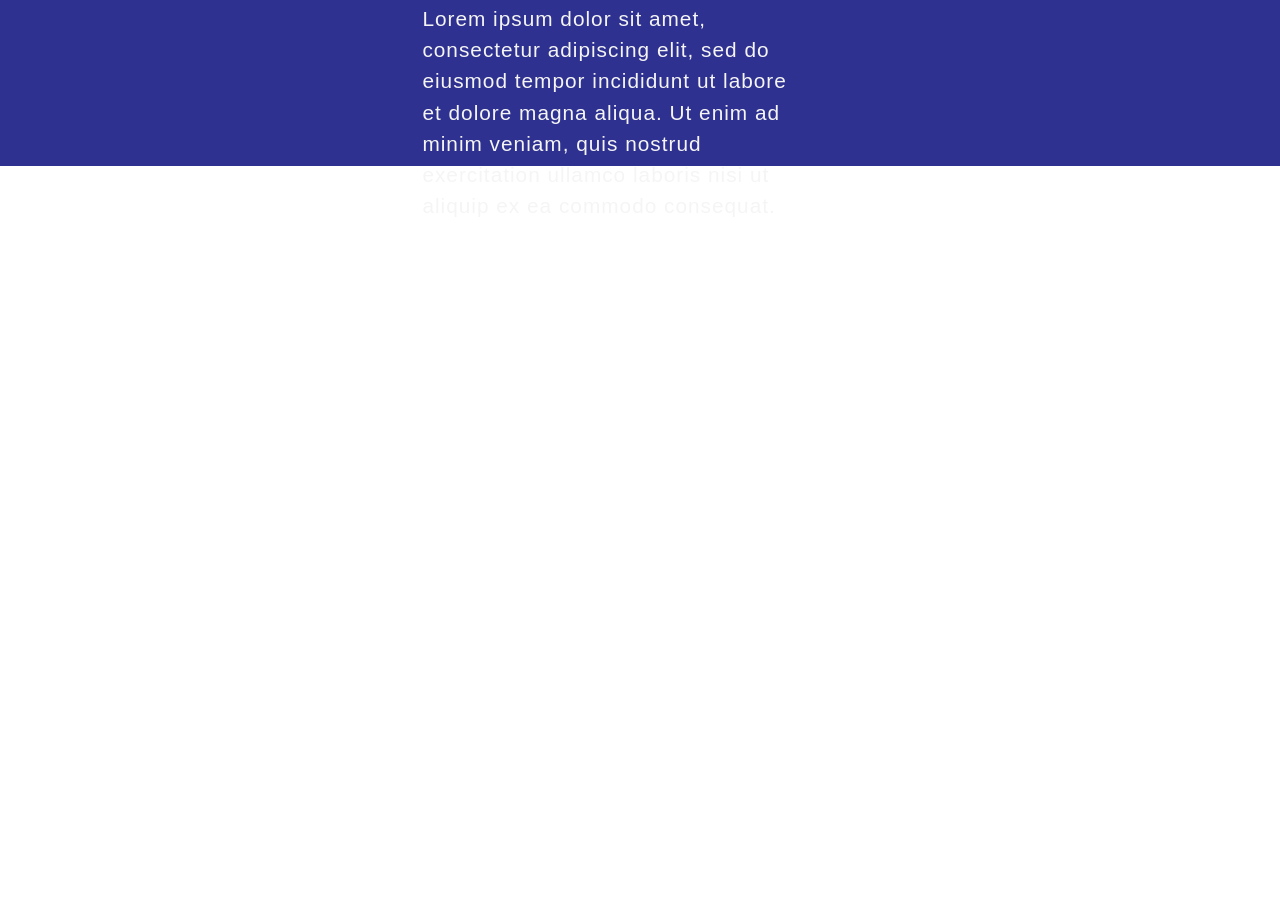
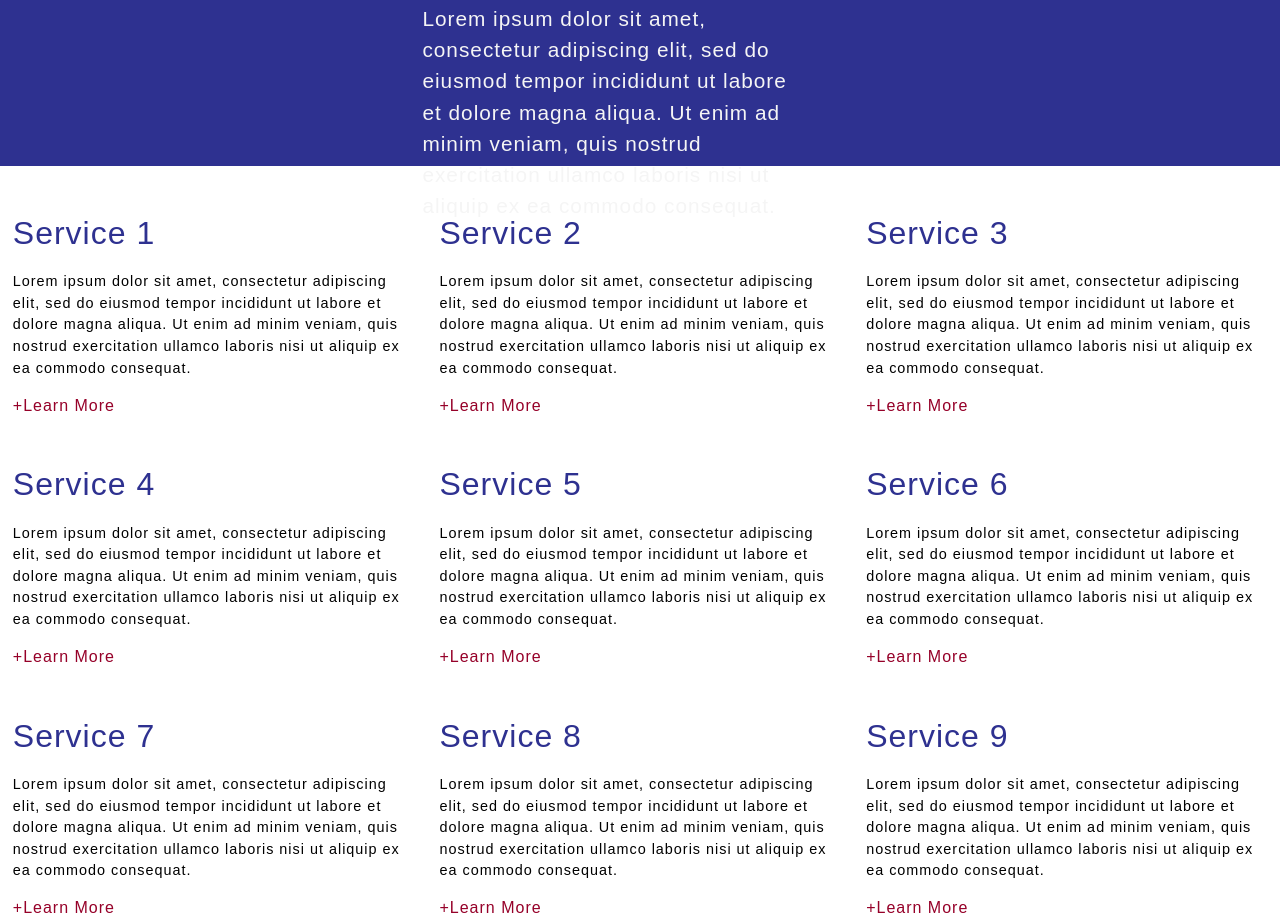
Before and after one commit to Jgreenwell93/Keystone, a plain HTML site: page pages/services.html in a window 1280 px wide. Shown: the part 317-1237 px from the top of the page. Before the commit the page ends 800 px from the top, so only its background shows below. Drawn offline with nearby package versions, Linux system fonts and the light colour scheme.

Commit message:
adding in service page items skeleton

```diff
--- a/pages/services.html
+++ b/pages/services.html
@@ -27,7 +27,8 @@
 
     <div class="services-page-top-block">
         <h1 class="services-page-head-top">Our Services</h1>
-        <p class="services-page-head-bottom">Lorem ipsum dolor sit amet, consectetur adipiscing elit, sed do eiusmod tempor
+        <p class="services-page-head-bottom">Lorem ipsum dolor sit amet, consectetur adipiscing elit, sed do eiusmod
+            tempor
             incididunt ut labore et
             dolore magna aliqua. Ut enim ad minim veniam, quis nostrud exercitation ullamco laboris nisi ut aliquip
             ex ea commodo consequat.</p>
@@ -38,17 +39,95 @@
 
         <!-- top row of 3 items -->
         <div class="service-stage-row">
-            <!-- add items here -->
+            <!-- service item 1 -->
+            <div class="service-page-item">
+                <h1 class="stage-item-top">Service 1</h1>
+                <p class="stage-item-bottom">Lorem ipsum dolor sit amet, consectetur adipiscing elit, sed do
+                    eiusmod
+                    tempor incididunt ut labore et dolore magna aliqua. Ut enim ad minim veniam, quis nostrud
+                    exercitation ullamco laboris nisi ut aliquip ex ea commodo consequat.</p>
+                <a class="service-stage-button" href="#">+Learn More</a>
+            </div>
+            <!-- service item 2 -->
+            <div class="service-page-item">
+                <h1 class="stage-item-top">Service 2</h1>
+                <p class="stage-item-bottom">Lorem ipsum dolor sit amet, consectetur adipiscing elit, sed do
+                    eiusmod
+                    tempor incididunt ut labore et dolore magna aliqua. Ut enim ad minim veniam, quis nostrud
+                    exercitation ullamco laboris nisi ut aliquip ex ea commodo consequat.</p>
+                <a class="service-stage-button" href="#">+Learn More</a>
+            </div>
+            <!-- service item 3 -->
+            <div class="service-page-item">
+                <h1 class="stage-item-top">Service 3</h1>
+                <p class="stage-item-bottom">Lorem ipsum dolor sit amet, consectetur adipiscing elit, sed do
+                    eiusmod
+                    tempor incididunt ut labore et dolore magna aliqua. Ut enim ad minim veniam, quis nostrud
+                    exercitation ullamco laboris nisi ut aliquip ex ea commodo consequat.</p>
+                <a class="service-stage-button" href="#">+Learn More</a>
+            </div>
         </div>
 
         <!-- middle row of 3 items -->
         <div class="service-stage-row">
-            <!-- add items here -->
+            <!-- service item 4 -->
+            <div class="service-page-item">
+                <h1 class="stage-item-top">Service 4</h1>
+                <p class="stage-item-bottom">Lorem ipsum dolor sit amet, consectetur adipiscing elit, sed do
+                    eiusmod
+                    tempor incididunt ut labore et dolore magna aliqua. Ut enim ad minim veniam, quis nostrud
+                    exercitation ullamco laboris nisi ut aliquip ex ea commodo consequat.</p>
+                <a class="service-stage-button" href="#">+Learn More</a>
+            </div>
+            <!-- service item 5 -->
+            <div class="service-page-item">
+                <h1 class="stage-item-top">Service 5</h1>
+                <p class="stage-item-bottom">Lorem ipsum dolor sit amet, consectetur adipiscing elit, sed do
+                    eiusmod
+                    tempor incididunt ut labore et dolore magna aliqua. Ut enim ad minim veniam, quis nostrud
+                    exercitation ullamco laboris nisi ut aliquip ex ea commodo consequat.</p>
+                <a class="service-stage-button" href="#">+Learn More</a>
+            </div>
+            <!-- service item 6 -->
+            <div class="service-page-item">
+                <h1 class="stage-item-top">Service 6</h1>
+                <p class="stage-item-bottom">Lorem ipsum dolor sit amet, consectetur adipiscing elit, sed do
+                    eiusmod
+                    tempor incididunt ut labore et dolore magna aliqua. Ut enim ad minim veniam, quis nostrud
+                    exercitation ullamco laboris nisi ut aliquip ex ea commodo consequat.</p>
+                <a class="service-stage-button" href="#">+Learn More</a>
+            </div>
         </div>
 
         <!-- bottom row of 3 items -->
         <div class="service-stage-row">
-            <!-- add items here -->
+            <!-- service item 7 -->
+            <div class="service-page-item">
+                <h1 class="stage-item-top">Service 7</h1>
+                <p class="stage-item-bottom">Lorem ipsum dolor sit amet, consectetur adipiscing elit, sed do
+                    eiusmod
+                    tempor incididunt ut labore et dolore magna aliqua. Ut enim ad minim veniam, quis nostrud
+                    exercitation ullamco laboris nisi ut aliquip ex ea commodo consequat.</p>
+                <a class="service-stage-button" href="#">+Learn More</a>
+            </div>
+            <!-- service item 8 -->
+            <div class="service-page-item">
+                <h1 class="stage-item-top">Service 8</h1>
+                <p class="stage-item-bottom">Lorem ipsum dolor sit amet, consectetur adipiscing elit, sed do
+                    eiusmod
+                    tempor incididunt ut labore et dolore magna aliqua. Ut enim ad minim veniam, quis nostrud
+                    exercitation ullamco laboris nisi ut aliquip ex ea commodo consequat.</p>
+                <a class="service-stage-button" href="#">+Learn More</a>
+            </div>
+            <!-- service item 9 -->
+            <div class="service-page-item">
+                <h1 class="stage-item-top">Service 9</h1>
+                <p class="stage-item-bottom">Lorem ipsum dolor sit amet, consectetur adipiscing elit, sed do
+                    eiusmod
+                    tempor incididunt ut labore et dolore magna aliqua. Ut enim ad minim veniam, quis nostrud
+                    exercitation ullamco laboris nisi ut aliquip ex ea commodo consequat.</p>
+                <a class="service-stage-button" href="#">+Learn More</a>
+            </div>
         </div>
     </section>
 
```
